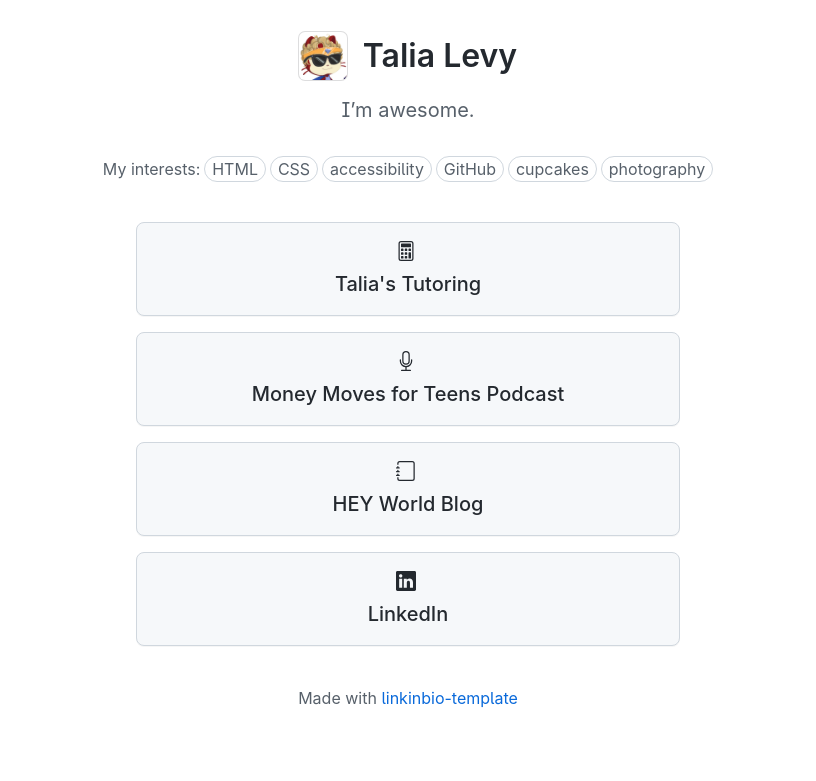
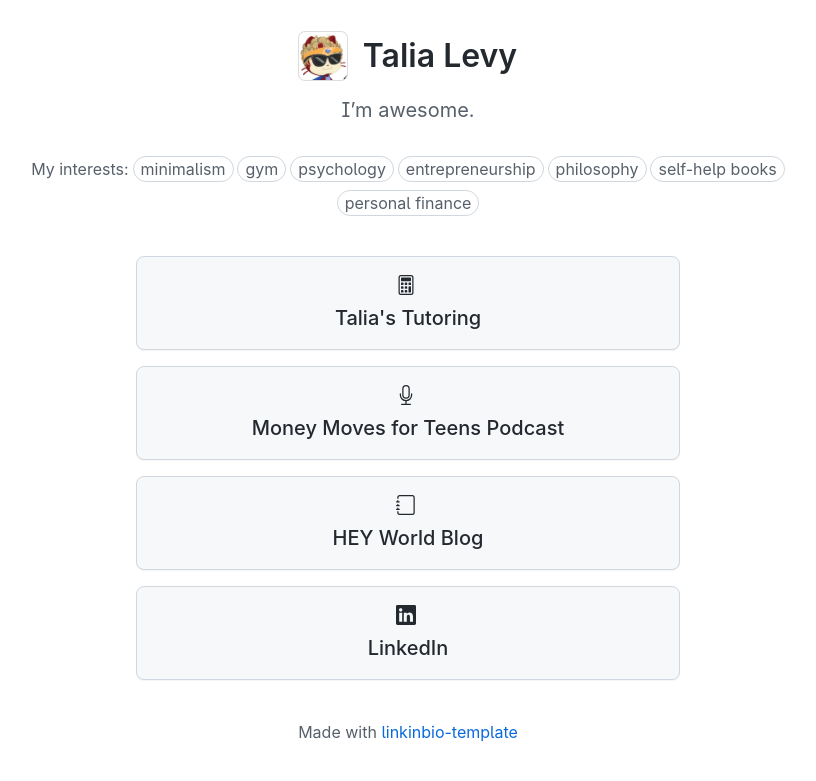
Before and after one commit to tslevy/linkinbio, a Jekyll site: the page built from index.md, in a window 1280 px wide. Shown: the top 781 px of the page, without its empty margins (232-1048 px from the left). Built offline with Jekyll 4.4.1, drawn with Linux system fonts in a browser that asks for light colours; our own code applies the rules of GitHub Pages for plain Markdown files.

Commit message:
Update interests.yml

```diff
--- a/_data/interests.yml
+++ b/_data/interests.yml
@@ -1,6 +1,7 @@
-- HTML
-- CSS
-- accessibility
-- GitHub
-- cupcakes
-- photography
+- minimalism
+- gym
+- psychology
+- entrepreneurship
+- philosophy
+- self-help books
+- personal finance
```
